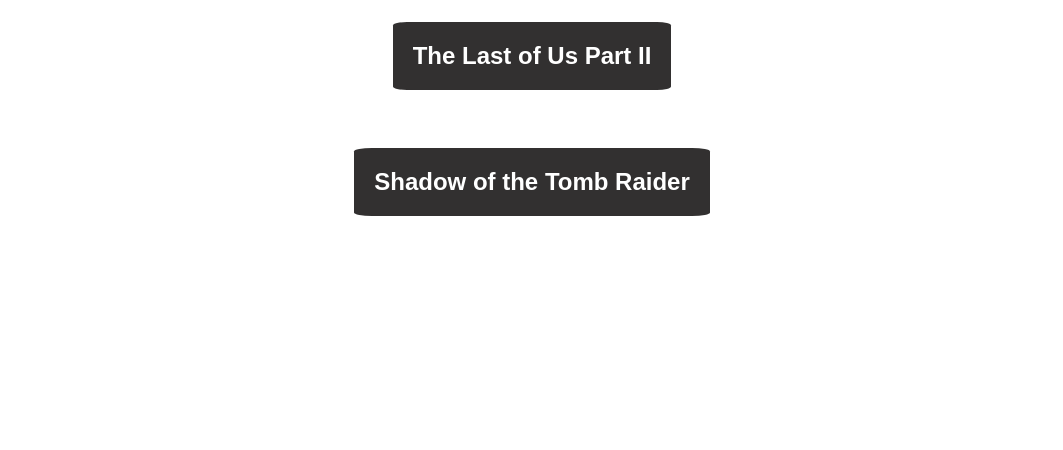
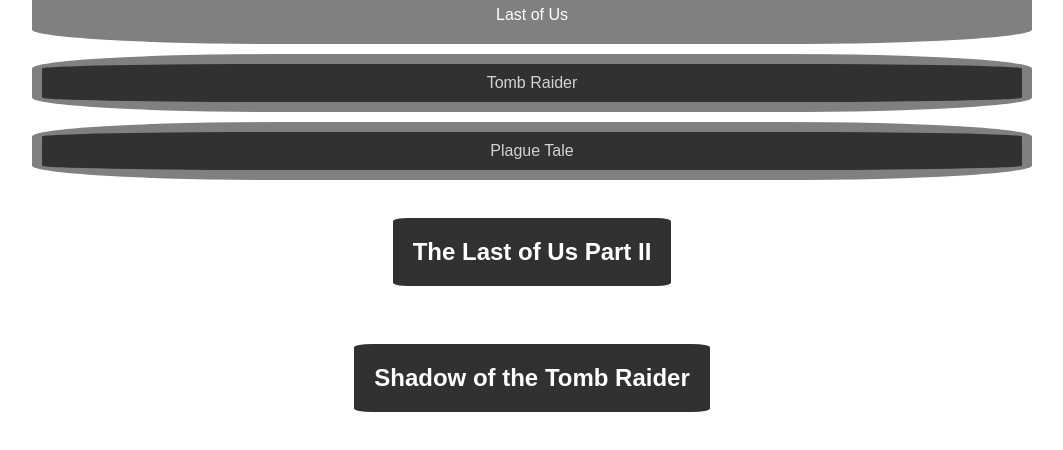
Before and after one commit to simoncowell76/peter_simon_csapatmunkautkozes, a plain HTML site: page index.html in a window 1280 px wide. In both pictures the pointer is over the link "Last of Us". Shown: the part 122-572 px from the top of the page, without its empty margins (108-1171 px from the left). Drawn offline with Linux system fonts and the light colour scheme.

Commit message:
megolommagam

```diff
--- a/style.css
+++ b/style.css
@@ -33,7 +33,7 @@ img {
     border-radius: 15%;
     padding: 10px;
 }
-nav button {
+a {
     display: block;
     margin: 10px auto;
     padding: 10px;
@@ -45,7 +45,7 @@ nav button {
     background-color: rgb(50, 48, 48);
     cursor: pointer;
 }
-nav button:hover {
+a:hover {
     background-color: gray;
     color: white;
 }
```
Also changed, not shown: index.html (line endings or trailing spaces).
